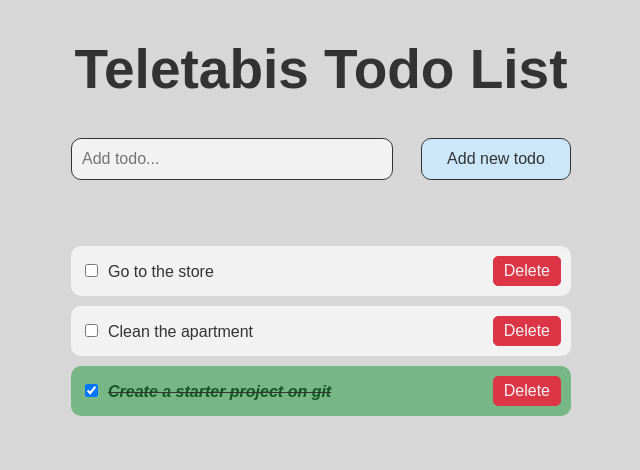
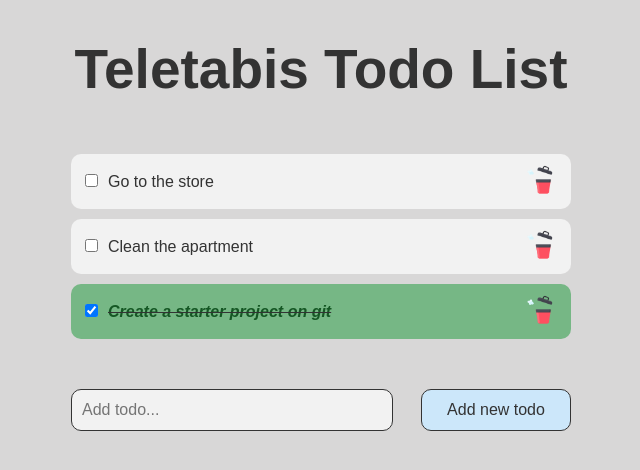
Before and after one commit to djokatore13/todo-list-redux, a React (Create React App) app: page / in a window 1280 px wide. Shown: the top 470 px of the page, without its empty margins (319-959 px from the left). Built offline with nearby package versions, Linux system fonts and the light colour scheme.

Commit message:
Refactoring some components. Added first reducer inside todos slice.

```diff
--- a/src/App.js
+++ b/src/App.js
@@ -1,4 +1,4 @@
-import TodoForm from './components/TodoForm';
+import TodoForm from './components/TodoComponent';
 
 function App() {
   return (
--- a/src/components/Todo.scss
+++ b/src/components/Todo.scss
@@ -25,7 +25,7 @@ body {
     width: 100%;
     display: flex;
     justify-content: space-between;
-    margin-bottom: 50px;
+
     &-input,
     &-add-btn {
       border: 1px solid #333333;
--- a/src/components/TodoForm.js
+++ b/src/components/TodoComponent.js
@@ -1,21 +1,26 @@
 import React, { useState } from "react"
 import TodoList from "./TodoList"
+import { useDispatch } from "react-redux";
+import { addedTodo } from "../store/todos";
 
 import "./Todo.scss"
 
 export default function TodoForm() {
 
   const [value, setValue] = useState('');
+  const dispatch = useDispatch()
 
   const onSubmit = (event) => {
 		event.preventDefault();
 		console.log('user entered: ', value);
+    dispatch(addedTodo({ title: value }))
 	};
 
   return (
     <div className="todo">
       <div className="todo__wrapper">
         <h1 className="todo__main-title">Teletabis Todo List</h1>
+        <TodoList />
         <form onSubmit={onSubmit} className="todo__form">
           <input
             type="text"
@@ -24,12 +29,11 @@ export default function TodoForm() {
             value={value}
             onChange={(event) => setValue(event.target.value)}
           />
-
           <button type="submit" className="todo__form-add-btn">
             Add new todo
           </button>
         </form>
-        <TodoList />
+
       </div>
     </div>
   )
--- a/src/components/TodoItem.js
+++ b/src/components/TodoItem.js
@@ -1,4 +1,5 @@
 import React from "react"
+import deleteImg from "../assets/images/delete.png"
 
 export default function TodoItem({ id, title, completed }) {
   return (
@@ -12,7 +13,9 @@ export default function TodoItem({ id, title, completed }) {
           />
 					{title}
 				</span>
-				<button className="todo-list__item-btn">Delete</button>
+				<button className="todo-list__item-btn">
+          <img src={deleteImg} alt="Delete" />
+        </button>
 			</div>
 		</li>
   )
--- a/src/components/TodoList.scss
+++ b/src/components/TodoList.scss
@@ -1,7 +1,9 @@
 .todo-list {
+  width: 100%;
+  margin-bottom: 50px;
   padding: 0;
   list-style: none;
-  width: 100%;
+
 
   &__item {
     background-color: #f2f2f2;
@@ -33,16 +35,19 @@
       margin-right: 10px;
     }
     &-btn {
-      padding: 5px 10px;
-      font-size: 16px;
-      border-radius: 5px;
-      border: 1px solid #dc3545;
-      background-color: #dc3545;
-      color: #f2f2f2;
+      border: none;
+      background-color: unset;
+      transition: all .5s;
+
+      img {
+        width: 30px;
+        height: auto;
+      }
 
       &:hover {
-        background-color: #f3253a;
-        transition: all .5s;
+        border: 1px solid #dc3545;
+        border-radius: 10px;
+        transform: scale(1.1);
       }
     }
   }
--- a/src/store/store.js
+++ b/src/store/store.js
@@ -1,7 +1,9 @@
 import { configureStore } from "@reduxjs/toolkit";
+import todoReducer from "./todos"
 
 export default configureStore({
   reducer: {
     // todo
+    todos: todoReducer
   }
 })
--- a/src/store/todos.js
+++ b/src/store/todos.js
@@ -6,9 +6,16 @@ const slice = createSlice({
   initialState: todosData,
   reducers: {
     // Here goes reducers
+    addedTodo: (state, action) => {
+      const newTodo = {
+        id: Date.now(),
+        title: action.payload.title,
+        completed: false
+      }
+      state.push(newTodo)
+    }
   }
 })
 
-// Uncommnt this line when we create reducers, and export them inside parentheses
-// export const {} = slice.actions
+export const { addedTodo } = slice.actions
 export default slice.reducer;
```
Also changed, not shown: src/assets/images/delete.png (added).
